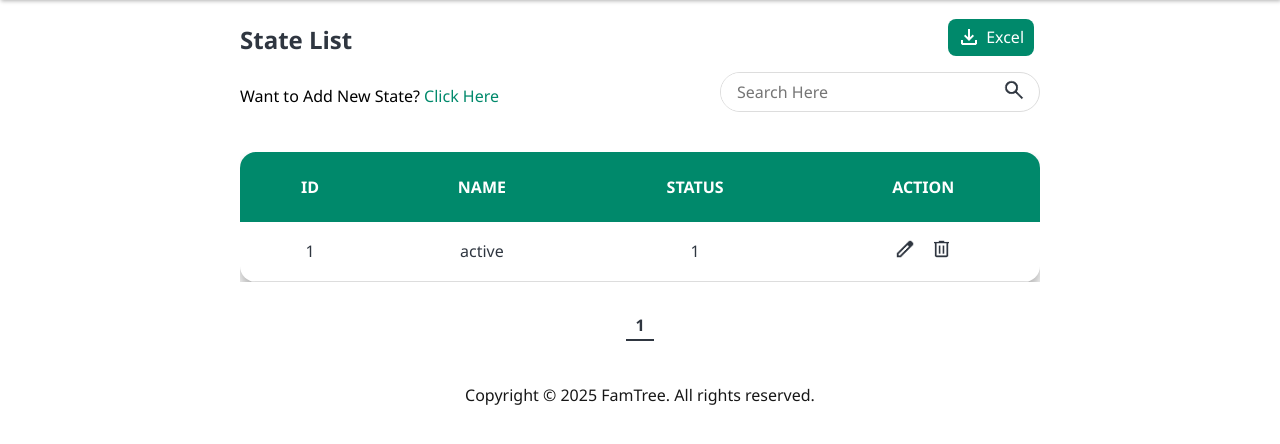
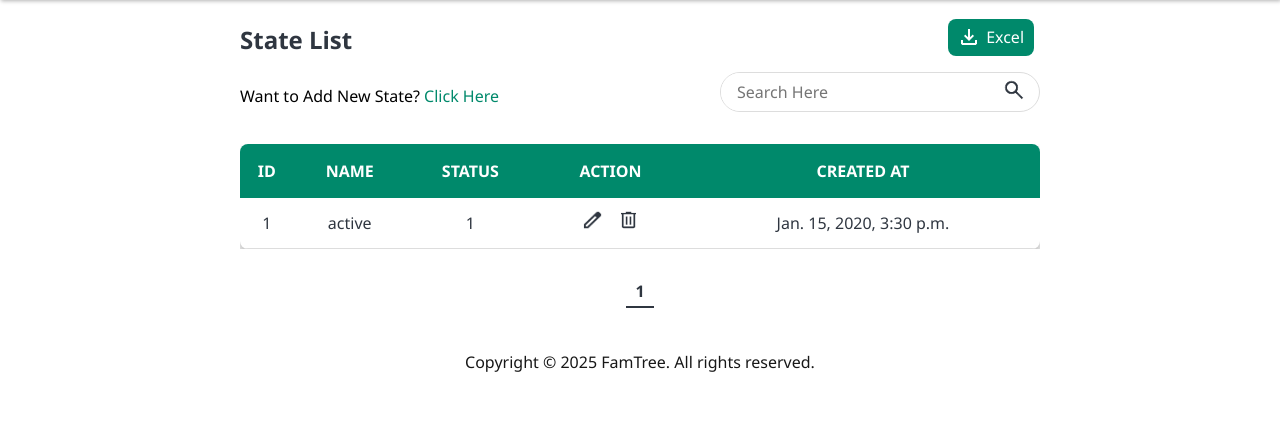
Before and after one commit to purvaphadol/fims, a Django app: page /state_list in a window 1280 px wide. Shown: the part 93-537 px from the top of the page. Run offline with Django 5.2, Linux system fonts and the light colour scheme; a user stored in the database is signed in; tables that the repository leaves empty hold one stand-in row (values such as "Sample post").

Commit message:
Timezone Updated.

```diff
--- a/dashboard/templates/family_list.html
+++ b/dashboard/templates/family_list.html
@@ -59,7 +59,7 @@
         $("#search-form").on('submit', function (e) {
             e.preventDefault();
             const search = $("#search").val();
-            const url = `?search=${search}&page=1`;
+            const url = `?search=${search}`;
             loadPage(url);
         });
     });
--- a/dashboard/templates/list_template.html
+++ b/dashboard/templates/list_template.html
@@ -12,6 +12,8 @@
                 <th>City</th>
                 <th>Members</th>
                 <th>Actions</th>
+                <th>Created At</th>
+                <!-- <th>Updated At</th> -->
             </tr>
         </thead>
         <tbody>
@@ -29,6 +31,8 @@
                     <a href="{% url 'update_family' head.id %}"><img src="{% static 'images/edit.png' %}" alt="Edit"></a></a>
                     <a href="{% url 'delete_family' head.id %}" onclick="return confirm('Are you sure you want to Delete {{head.surname}} Family ? Members within family will also get deleted.')"><img src="{% static 'images/delete.png' %}" alt="Delete"></a>
                 </td>
+                <td>{{ head.created_at }}</td>
+                <!-- <td>{{ head.updated_at }}</td> -->
             </tr>
             {% endfor %}
         </tbody>
--- a/dashboard/templates/view_family.html
+++ b/dashboard/templates/view_family.html
@@ -34,6 +34,8 @@
                 <h5>Marital Status: {{ head.marital_status }}</h5>
                 {% if head.marital_status == "Married" %}
                 <h5>Wedding Date: {{ head.wedding_date }}</h5>
+                <h5>Created At: {{ head.created_at }}</h5>
+                <h5>Updated At: {{ head.updated_at }}</h5>
                 {% endif %}
             </div>
             <div class="head-photo">
@@ -65,6 +67,8 @@
                 <h5>Wedding Date: {{ member.member_wedDate }}</h5>
                 {% endif %}
                 <h5>Education: {{ member.education }}</h5>
+                <h5>Created At: {{ member.created_at }}</h5>
+                <h5>Updated At: {{ member.updated_at }}</h5>
             </div>
             <div class="member-photo">
                 <h5>Photo:</h5>
--- a/fims/settings.py
+++ b/fims/settings.py
@@ -113,7 +113,7 @@ AUTH_PASSWORD_VALIDATORS = [
 
 LANGUAGE_CODE = 'en-us'
 
-TIME_ZONE = 'UTC'
+TIME_ZONE = 'Asia/Kolkata'
 
 USE_I18N = True
 
--- a/location/templates/city_list_template.html
+++ b/location/templates/city_list_template.html
@@ -9,6 +9,7 @@
                 <th>State</th>
                 <th>Status</th>
                 <th>Action</th>
+                <th>Created At</th>
             </tr>
         </thead>
         <tbody>
@@ -22,6 +23,7 @@
                     <a href="{% url 'update_city' city.id %}"><img src="{% static 'images/edit.png' %}" alt="Edit"></a>
                     <a href="{% url 'delete_city' city.id %}" onclick="return confirm('Are you sure you want to Delete {{city}}?')"><img src="{% static 'images/delete.png' %}" alt="Delete"></a>
                 </td>
+                <td>{{ city.created_at }}</td>
             </tr>
             {% endfor %}
         </tbody>
--- a/location/templates/state_list_template.html
+++ b/location/templates/state_list_template.html
@@ -6,7 +6,8 @@
                 <th>ID</th>
                 <th>Name</th>
                 <th>Status</th>
-                <th colspan="2">Action</th>
+                <th>Action</th>
+                <th>Created At</th>
             </tr>
         </thead>
         <tbody>
@@ -19,6 +20,7 @@
                     <a href="{% url 'update_state' state.id %}"><img src="{% static 'images/edit.png' %}" alt="Edit"></a>
                     <a href="{% url 'delete_state' state.id %}" onclick="return confirm('Are you sure you want to Delete {{state}} ? Cities within {{state}} will also get deleted.')"><img src="{% static 'images/delete.png' %}" alt="Delete"></a>
                 </td>
+                <td>{{ state.created_at }}</td>
             </tr>
             {% endfor %}
         </tbody>
--- a/static/css/style.css
+++ b/static/css/style.css
@@ -183,13 +183,13 @@ body {
   font-weight: 500;
 }
 .table-section {
-  margin: 2rem auto;
+  margin: 1rem auto;
   overflow-x: auto;
 }
 table {
   width: 100%;
   border-collapse: collapse;
-  border-radius: 1rem;
+  border-radius: 0.5rem;
   overflow: hidden;
   padding: 0.2rem;
   box-shadow: 0 8px 12px rgba(0, 0, 0, 0.3);
@@ -201,7 +201,7 @@ thead {
   text-align: center;
 }
 thead th {
-  padding: 1.5rem;
+  padding: 1rem 0.3rem;
   font-size: 1rem;
   text-transform: uppercase;
 }
@@ -213,7 +213,7 @@ tbody tr:hover {
 }
 tbody td {
   text-align: center;
-  padding: 1rem 1rem;
+  padding: 0.7rem 0.3rem;
   font-size: 1rem;
   font-weight: 500;
   color: #2f3640;
```
Also changed, not shown: static/pictures/abhi_34tNtgT.jpeg (added), static/pictures/abhi_5Zu2SWX.jpeg (added), static/pictures/abhi_7x2e7aY.jpeg (added), static/pictures/abhi_G6VN82q.jpeg (added), static/pictures/abhi_WwfxMQK.jpeg (added), static/pictures/abhi_aWpKOL2.jpeg (added), static/pictures/abhi_fcmpZ3y.jpeg (added), static/pictures/jasprit_2GWzCJ6.jpeg (added), static/pictures/jasprit_HSQpckV.jpeg (added), static/pictures/virat_mL6l3Kk.jpeg (added), static/pictures/virat_yGHFdqg.jpeg (added).
